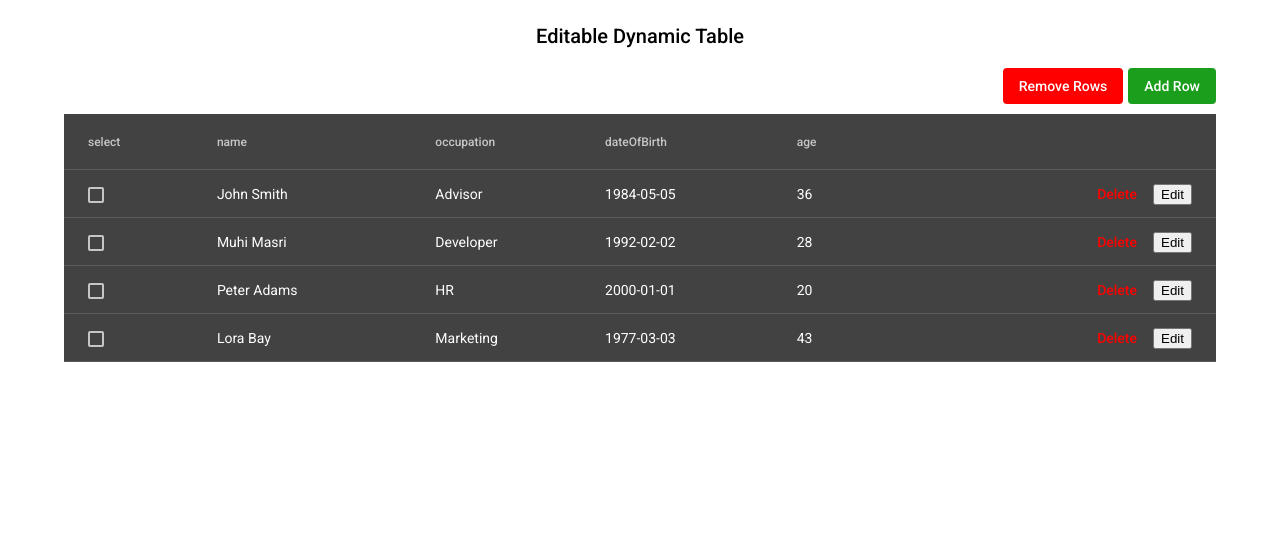
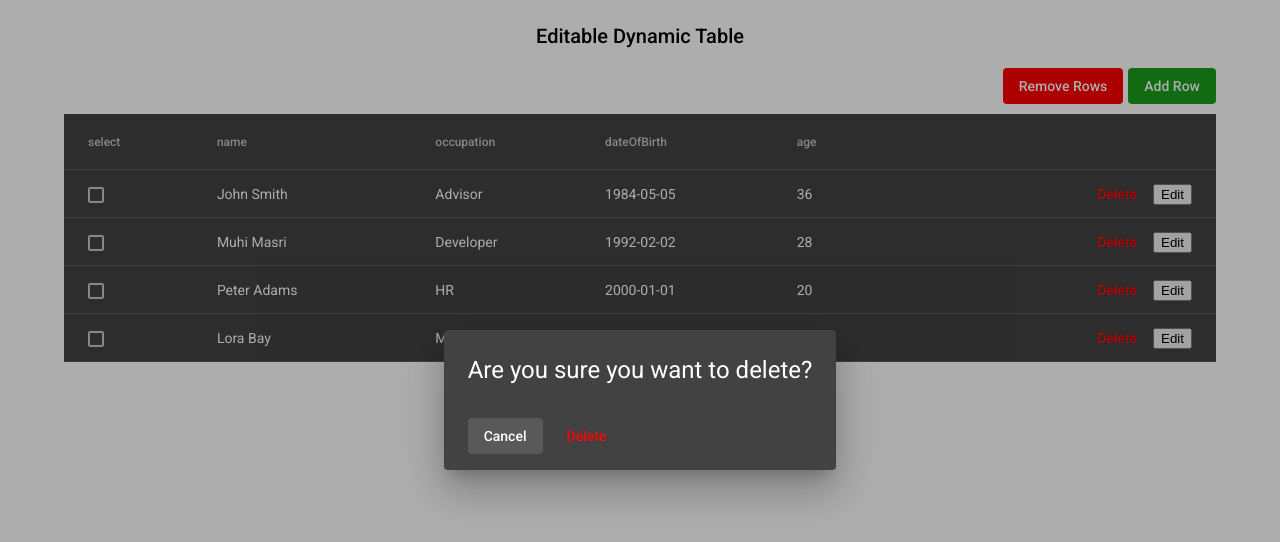
Before and after one commit to trayanus1026/editable-table-in-angular, an Angular app: page / in a window 1280 px wide. Both pictures are taken after a click on the button "Remove Rows". Shown: the top 542 px of the page. Built offline with nearby package versions, Linux system fonts and the light colour scheme.

Commit message:
Confirmation dialog

```diff
--- a/src/app/app.component.html
+++ b/src/app/app.component.html
@@ -25,6 +25,8 @@
           </span>
         </div>
         <div [ngSwitch]="dataSchema[col]" *ngIf="element.isEdit">
+              <div *ngSwitchCase="'select'">
+              </div>
               <div class="btn-edit" *ngSwitchCase="'edit'">
                 <button (click)="element.isEdit = !element.isEdit">Done</button>
               </div>
--- a/src/app/app.component.ts
+++ b/src/app/app.component.ts
@@ -1,5 +1,6 @@
 import { Component } from '@angular/core';
 import {MatDialog} from '@angular/material/dialog';
+import { ConfirmDialogComponent } from './confirm-dialog/confirm-dialog.component';
 
 const USER_INFO = [
   {id: 1, "name": "John Smith", "occupation": "Advisor", "dateOfBirth": "1984-05-05", "age": 36},
@@ -13,7 +14,8 @@ const USER_SCHEMA = {
   "occupation": "text",
   "dateOfBirth": "date",
   "age": "number",
-  "edit": "edit"
+  "edit": "edit",
+  "select": "select"
 }
 
 @Component({
@@ -38,21 +40,10 @@ export class AppComponent {
   }
 
   removeSelectedRows() {
-    // this.dialog.open(ConfirmDialog).afterClosed().subscribe(result => {
-    //   console.log(`Dialog result: ${result}`);
-    // });;
-    this.dataSource = this.dataSource.filter((u: any) => !u.selected);
+    this.dialog.open(ConfirmDialogComponent).afterClosed().subscribe(confirm => {
+      if (confirm) {
+        this.dataSource = this.dataSource.filter((u: any) => !u.selected);
+      }
+    });
   }
 }
-
-// @Component({
-//   selector: 'confirm-dialog',
-//   template: /*html*/`
-//     <h1 mat-dialog-title>Are you sure you want to delete?</h1>
-//     <div mat-dialog-actions>
-//     <button mat-button mat-dialog-close>Cancel</button>
-//       <button mat-button mat-dialog-close>Yes</button>
-//     </div>
-//   `,
-// })
-// export class ConfirmDialog {}
--- a/src/app/app.module.ts
+++ b/src/app/app.module.ts
@@ -12,11 +12,13 @@ import {MatDatepickerModule} from '@angular/material/datepicker';
 import {MatDialogModule} from '@angular/material/dialog';
 import { MatNativeDateModule } from '@angular/material/core';
 import { FormsModule } from '@angular/forms';
+import { ConfirmDialogComponent } from './confirm-dialog/confirm-dialog.component';
 
 
 @NgModule({
   declarations: [
-    AppComponent
+    AppComponent,
+    ConfirmDialogComponent
   ],
   imports: [
     BrowserModule,
@@ -29,7 +31,7 @@ import { FormsModule } from '@angular/forms';
     MatNativeDateModule,
     FormsModule,
     MatCheckboxModule,
-    MatDialogModule
+    MatDialogModule,
   ],
   providers: [],
   bootstrap: [AppComponent]
--- /dev/null
+++ b/src/app/confirm-dialog/confirm-dialog.component.html
@@ -0,0 +1,5 @@
+<h1 mat-dialog-title>Are you sure you want to delete?</h1>
+<div mat-dialog-actions>
+    <button mat-button [mat-dialog-close]>Cancel</button>
+    <button class="delete-button" mat-button [mat-dialog-close]="true">Delete</button>
+</div>
--- /dev/null
+++ b/src/app/confirm-dialog/confirm-dialog.component.scss
@@ -0,0 +1,3 @@
+.delete-button {
+    color: red;
+}
```
Also changed, not shown: src/app/confirm-dialog/confirm-dialog.component.ts (added, +8 -0 lines), 1 other file (tests, documents, lock files or other folders).
